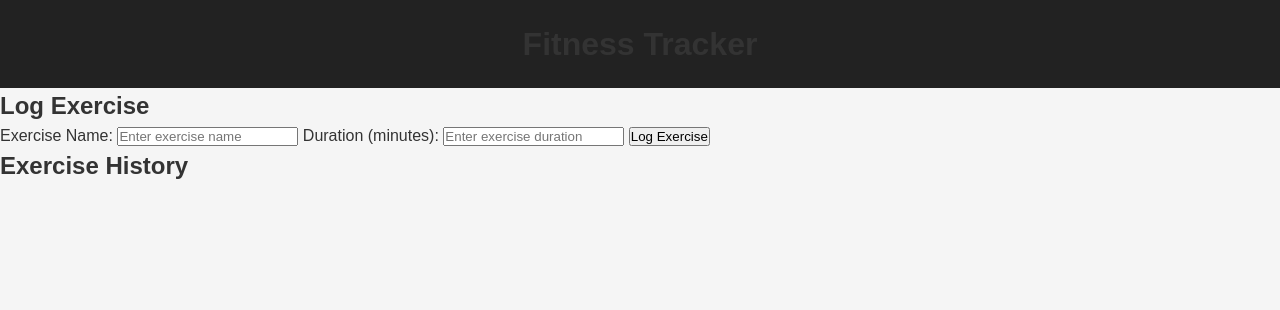
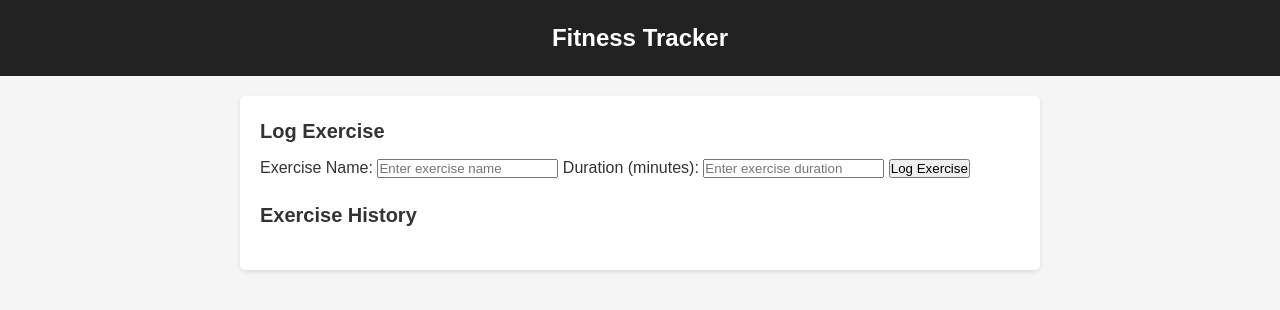
Before and after one commit to Kenneth732/FitnessTracker, a plain HTML site: page index.html in a window 1280 px wide. Drawn offline with Linux system fonts and the light colour scheme.

Commit message:
STYLE for main sec... and h2 ....

```diff
--- a/static/css/style.css
+++ b/static/css/style.css
@@ -19,3 +19,27 @@
     padding: 20px;
     text-align: center;
   }
+
+  header h1 {
+    color: #fff;
+    font-size: 24px;
+  }
+
+  /* Main section styles */
+  main {
+    max-width: 800px;
+    margin: 20px auto;
+    padding: 20px;
+    background-color: #fff;
+    border-radius: 5px;
+    box-shadow: 0 2px 4px rgba(0, 0, 0, 0.1);
+  }
+
+  section {
+    margin-bottom: 20px;
+  }
+
+  h2 {
+    font-size: 20px;
+    margin-bottom: 10px;
+  }
```
